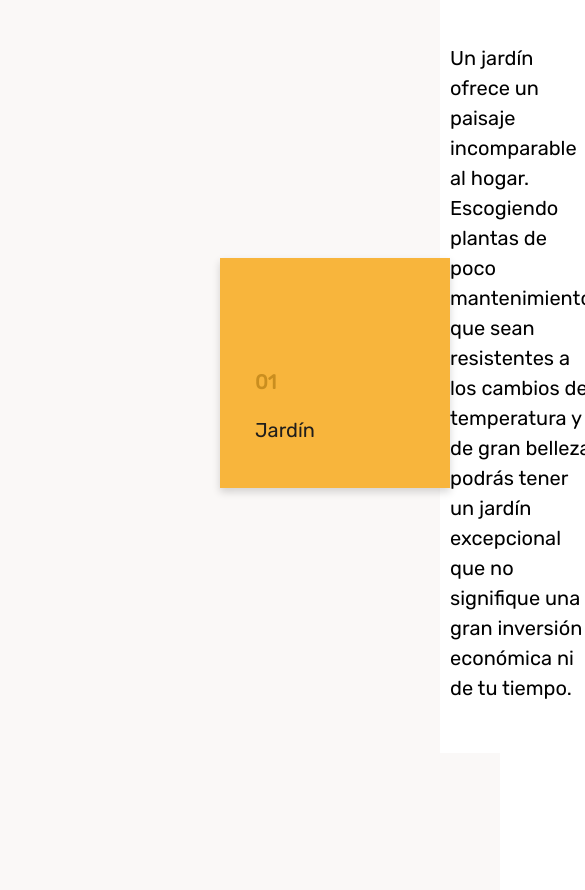
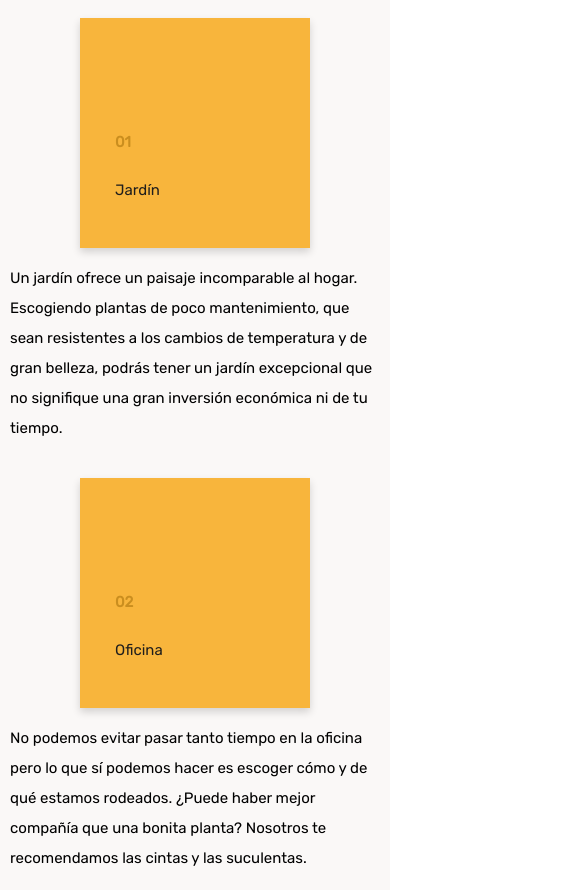
Before and after one commit to jhoncarlosam/e-commerce-shop-plants-juli, a plain HTML site: page pages/cuidados-y-tips.html in a window 390 px wide. Shown: the part 287-1177 px from the top of the page, 585 px wide, since content can reach past the window. Drawn offline with Linux system fonts and the light colour scheme.

Commit message:
responsive

```diff
--- a/css/desktop.css
+++ b/css/desktop.css
@@ -54,6 +54,32 @@ header {
 }
 section.scrollmenu {
   width: 95%;
+}
+.article__section {
+  display: flex;
+  flex-direction: row;
+  align-items: center;
+  text-align: left;
+  line-height: 3rem;
+  padding: 5rem 22rem;
+  text-align: left;
+  background-color: var(--off-white);
+}
+.article__section-inverted {
+  display: flex;
+  flex-direction: row-reverse;
+  align-items: center;
+  text-align: left;
+  line-height: 3rem;
+  padding: 5rem 25rem;
+  text-align: left;
+  background-color: var(--off-white);
+}
+.article__section p {
+  font-size: 2rem;
+}
+.article__section-inverted p {
+  font-size: 2rem;
 }
 .main__exchange--container .background__img {
   visibility: hidden;
--- a/css/styles.css
+++ b/css/styles.css
@@ -165,29 +165,29 @@ section.scrollmenu {
 /*ARTICLES*/
 .article__section {
   display: flex;
-  flex-direction: row;
+  flex-direction: column;
   align-items: center;
   text-align: left;
   line-height: 3rem;
-  padding: 5rem 22rem;
+  padding: 1rem;
   text-align: left;
   background-color: var(--off-white);
 }
 .article__section-inverted {
   display: flex;
-  flex-direction: row-reverse;
+  flex-direction: column;
   align-items: center;
   text-align: left;
   line-height: 3rem;
-  padding: 5rem 25rem;
+  padding: 1rem;
   text-align: left;
   background-color: var(--off-white);
 }
 .article__section p {
-  font-size: 2rem;
+  font-size: 1.5rem;
 }
 .article__section-inverted p {
-  font-size: 2rem;
+  font-size: 1.5rem;
 }
 .product--cards-container-main {
   display: flex;
--- a/pages/cuidados-y-tips.html
+++ b/pages/cuidados-y-tips.html
@@ -26,12 +26,10 @@
     <main>
         <article class="article__section">
             <section class="product--cards-container">
-                <a href="./pages/cuidados-y-tips.html">
                 <article class="product--detail-card">
                     <p class="product--card-title">01</p>
                     <p class="product--card-body">Jardín</p>
                 </article>
-                </a>
             </section>
             <p>
                 Un jardín ofrece un paisaje incomparable al hogar. Escogiendo plantas de poco mantenimiento, que sean resistentes a los cambios de temperatura y de gran belleza, podrás tener un jardín excepcional que no signifique una gran inversión económica ni de tu tiempo.
@@ -39,12 +37,10 @@
         </article>
         <article class="article__section-inverted">
             <section class="product--cards-container">
-                <a href="./pages/cuidados-y-tips.html">
                 <article class="product--detail-card">
                     <p class="product--card-title">02</p>
                     <p class="product--card-body">Oficina</p>
                 </article>
-                </a>
             </section>
             <p>
                 No podemos evitar pasar tanto tiempo en la oficina pero lo que sí podemos hacer es escoger cómo y de qué estamos rodeados. ¿Puede haber mejor compañía que una bonita planta? Nosotros te recomendamos las cintas y las suculentas.
@@ -52,12 +48,10 @@
         </article>
         <article class="article__section">
             <section class="product--cards-container">
-                <a href="./pages/cuidados-y-tips.html">
                 <article class="product--detail-card">
                     <p class="product--card-title">03</p>
                     <p class="product--card-body">Hogar</p>
                 </article>
-                </a>
             </section>
             <p>
                 Colocar plantas en casa nos ayuda no sólo a respirar un aire más limpio, también a mejorar nuestro estado de ánimo y nuestra salud. Algunas de nuestras favoritas para tener en casa son los cactus y los bonsáis.
```
Lines whose indentation alone changed are shown as unchanged.
